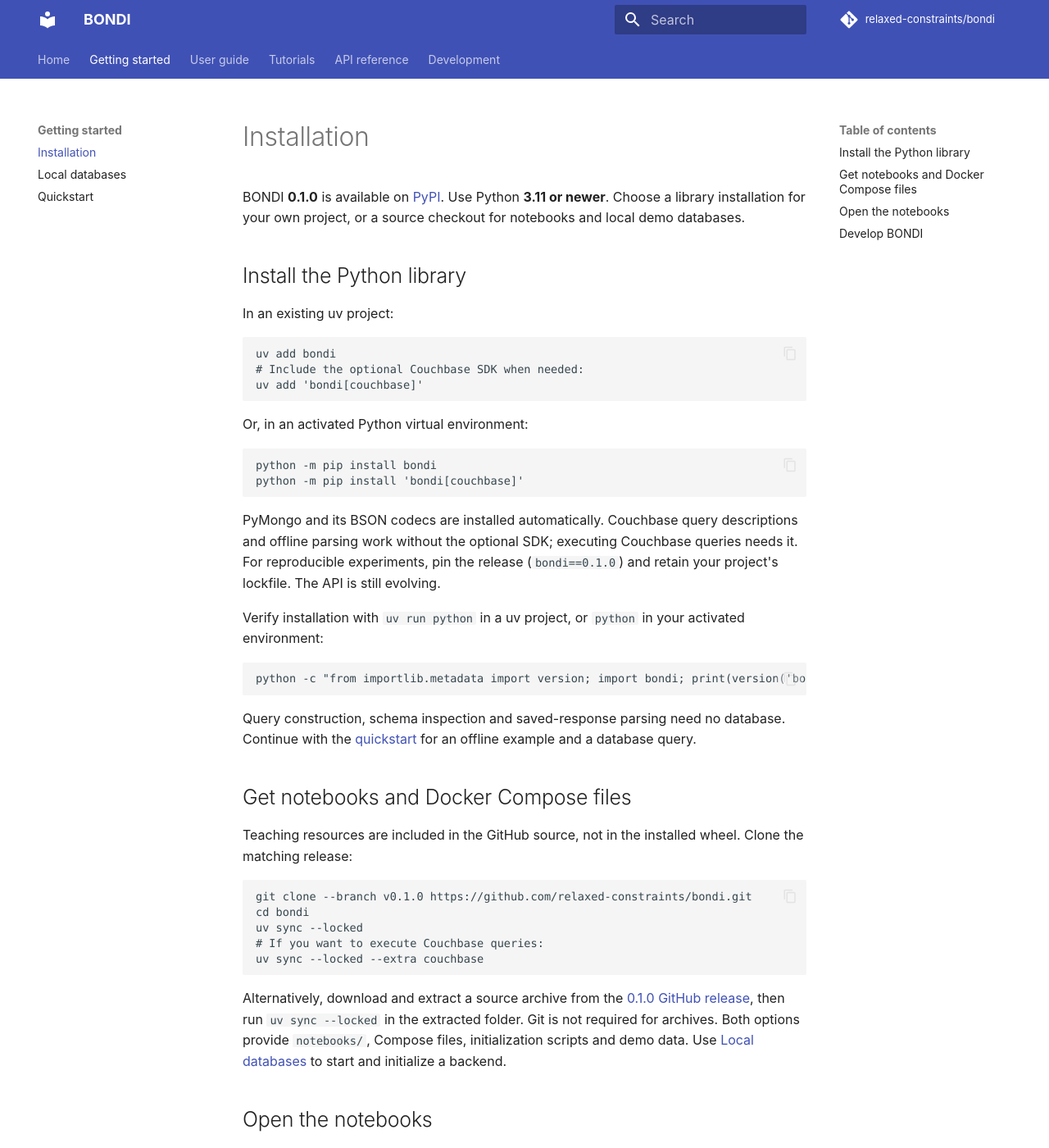
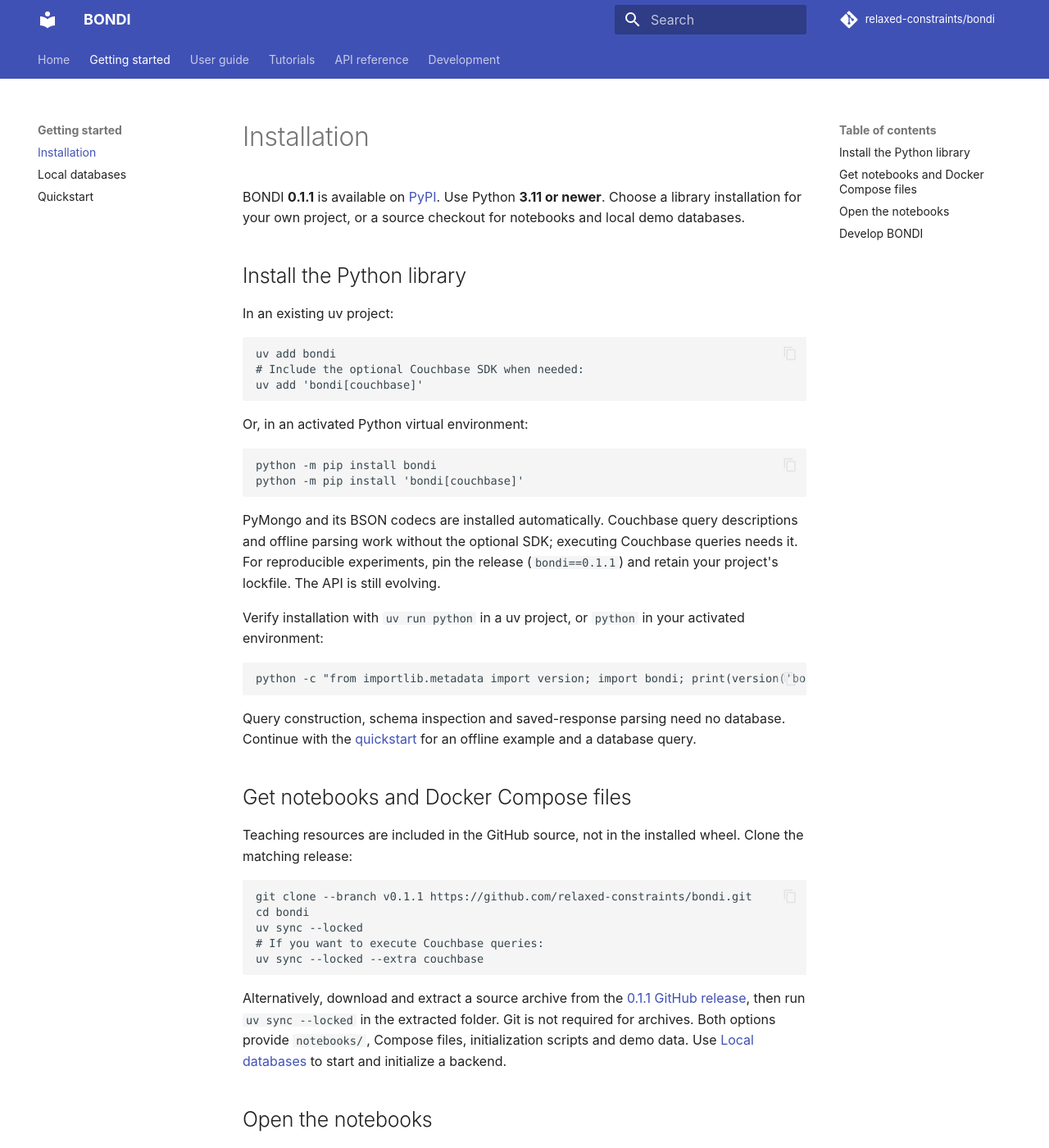
Before and after one commit to relaxed-constraints/bondi, an MkDocs documentation site: the page built from docs/installation.md, in a window 1280 px wide and 1400 px high. Shown: the whole window at 82% size. Built offline with MkDocs 1.6.1 and Material for MkDocs 9.7.7, drawn with Linux system fonts in a browser that asks for light colours; comment, search, counter and statistics services are not loaded.

Commit message:
Prepare documentation release 0.1.1

````diff
--- a/docs/installation.md
+++ b/docs/installation.md
@@ -1,6 +1,6 @@
 # Installation
 
-BONDI **0.1.0** is available on [PyPI](https://pypi.org/project/bondi/0.1.0/).
+BONDI **0.1.1** is available on [PyPI](https://pypi.org/project/bondi/0.1.1/).
 Use Python **3.11 or newer**. Choose a library installation for your own project,
 or a source checkout for notebooks and local demo databases.
 
@@ -23,7 +23,7 @@
 
 PyMongo and its BSON codecs are installed automatically. Couchbase query descriptions
 and offline parsing work without the optional SDK; executing Couchbase queries needs it.
-For reproducible experiments, pin the release (`bondi==0.1.0`) and retain your project's
+For reproducible experiments, pin the release (`bondi==0.1.1`) and retain your project's
 lockfile. The API is still evolving.
 
 Verify installation with `uv run python` in a uv project, or `python` in your
@@ -42,7 +42,7 @@
 Clone the matching release:
 
 ```sh
-git clone --branch v0.1.0 https://github.com/relaxed-constraints/bondi.git
+git clone --branch v0.1.1 https://github.com/relaxed-constraints/bondi.git
 cd bondi
 uv sync --locked
 # If you want to execute Couchbase queries:
@@ -50,7 +50,7 @@
 ```
 
 Alternatively, download and extract a source archive from the
-[0.1.0 GitHub release](https://github.com/relaxed-constraints/bondi/releases/tag/v0.1.0),
+[0.1.1 GitHub release](https://github.com/relaxed-constraints/bondi/releases/tag/v0.1.1),
 then run `uv sync --locked` in the extracted folder. Git is not required for archives.
 Both options provide `notebooks/`, Compose files, initialization scripts and demo data.
 Use [Local databases](local-databases.md) to start and initialize a backend.
--- a/pyproject.toml
+++ b/pyproject.toml
@@ -1,6 +1,6 @@
 [project]
 name = "bondi"
-version = "0.1.0"
+version = "0.1.1"
 description = "A Python toolkit for document database research"
 readme = "README.md"
 license = "MIT"
````
Also changed, not shown: CHANGELOG.md (+6 -0 lines), docs/index.md (+1 -1 lines), docs/releases.md (+4 -4 lines), 2 other files.
